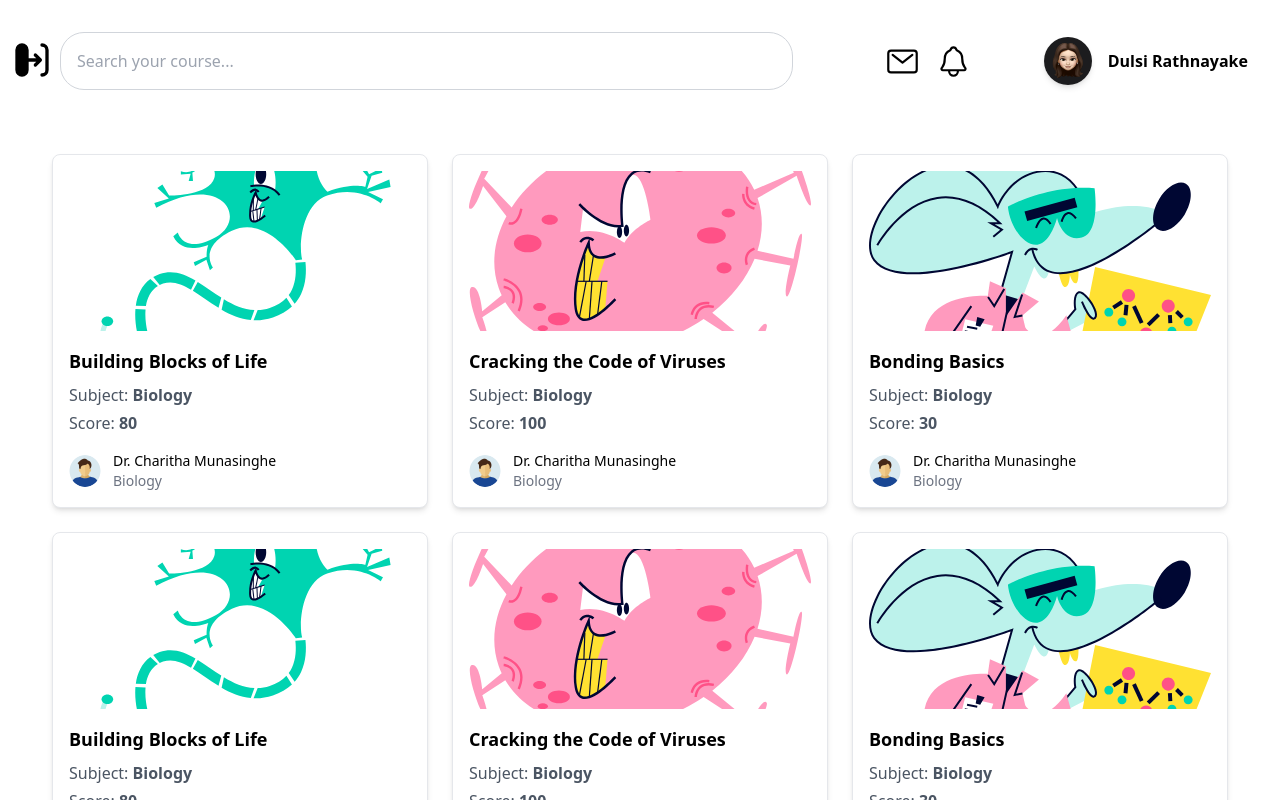
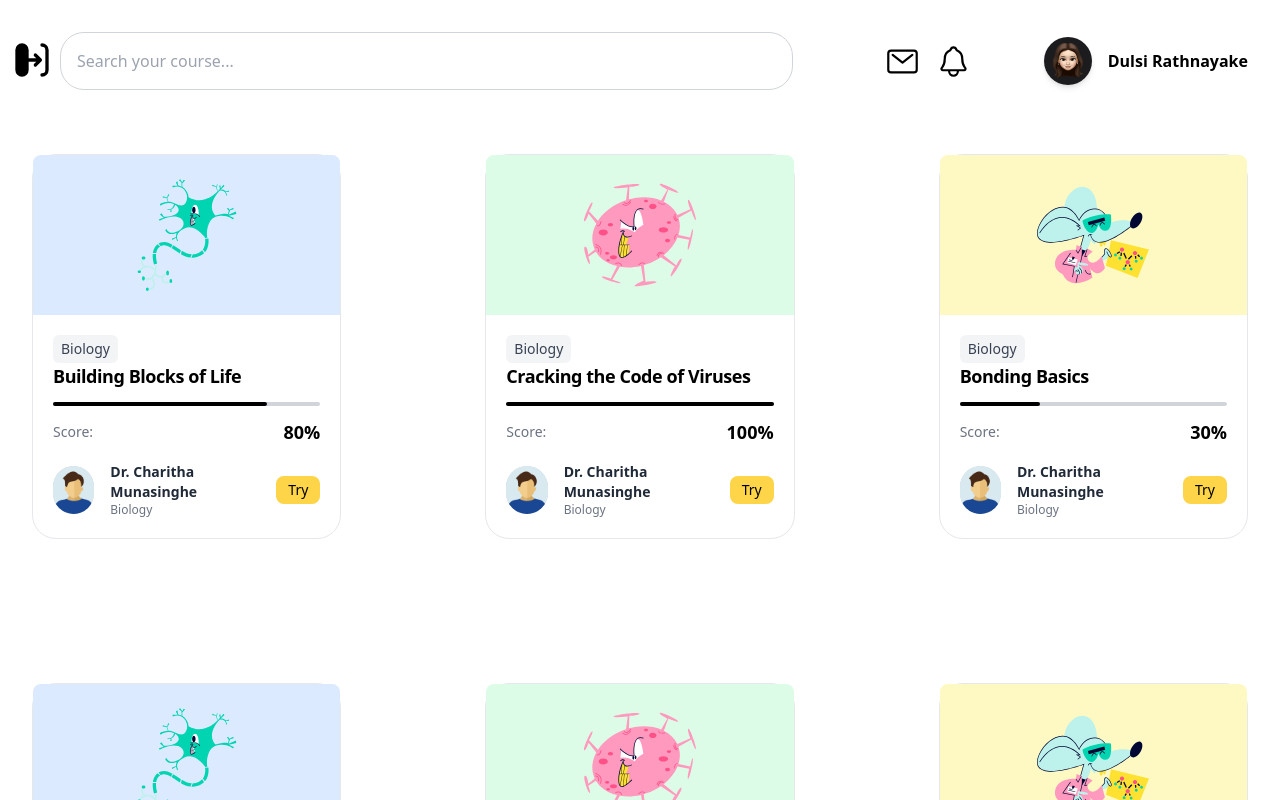
Before and after one commit to Webminds-designs/NeverMindsWeb, a React (Vite) app in the folder frontend/: page /favourites in a window 1280 px wide. Shown: the top 800 px of the page. Built offline with nearby package versions, Linux system fonts and the light colour scheme.

Commit message:
Styler Favourites component UI updated similar to design

```diff
--- a/frontend/src/components/Favourites.jsx
+++ b/frontend/src/components/Favourites.jsx
@@ -1,5 +1,6 @@
 import React, { useState } from "react";
-import Sidebar from "./SideBar"; // Import the Sidebar component
+import Sidebar from "./SideBar";
+import QuizCard from "./QuizCard";
 import science1img from "../assets/science.svg";
 import science2img from "../assets/science-2.svg";
 import science3img from "../assets/science-3.svg";
@@ -95,47 +96,31 @@ const Favourites = () => {
   ];
 
   return (
-    <div className="flex min-h-screen mx-5">
+    <div className="flex min-h-screen">
       {/* Sidebar */}
       <Sidebar isOpen={isSidebarOpen} toggleSidebar={toggleSidebar} />
 
       {/* Main Content */}
-      <main className="flex-1 lg:p-8 py-4">
-
-
-        {/* Quiz Card Grid */}
-        <div className="grid grid-cols-1 sm:grid-cols-2 md:grid-cols-3 gap-6">
-          {quizCardData.map((quiz, index) => (
-            <div
-              key={index}
-              className="p-4 bg-white shadow-md rounded-lg border border-gray-200"
-            >
-              <img
-                src={quiz.image}
-                alt={quiz.title}
-                className="w-full h-40 object-cover rounded-lg mb-4"
+      <main className="flex-1 flex justify-center items-center p-8">
+        {quizCardData.length === 0 ? (
+          <p className="text-center text-gray-600">No quizzes to display</p>
+        ) : (
+          <div className="grid grid-cols-1 sm:grid-cols-2 md:grid-cols-3 gap-36">
+            {quizCardData.map((quiz, index) => (
+              <QuizCard
+                key={index}
+                index={index}
+                image={quiz.image}
+                subject={quiz.subject}
+                title={quiz.title}
+                score={quiz.score}
+                tutorName={quiz.tutorName}
+                tutorSubject={quiz.tutorSubject}
+                tutorIcon={quiz.tutorIcon}
               />
-              <h3 className="text-lg font-semibold mb-2">{quiz.title}</h3>
-              <p className="text-gray-600 mb-1">
-                Subject: <strong>{quiz.subject}</strong>
-              </p>
-              <p className="text-gray-600 mb-1">
-                Score: <strong>{quiz.score}</strong>
-              </p>
-              <div className="flex items-center mt-4">
-                <img
-                  src={quiz.tutorIcon}
-                  alt={quiz.tutorName}
-                  className="w-8 h-8 rounded-full mr-3"
-                />
-                <div>
-                  <p className="text-sm font-medium">{quiz.tutorName}</p>
-                  <p className="text-sm text-gray-500">{quiz.tutorSubject}</p>
-                </div>
-              </div>
-            </div>
-          ))}
-        </div>
+            ))}
+          </div>
+        )}
       </main>
     </div>
   );
```
